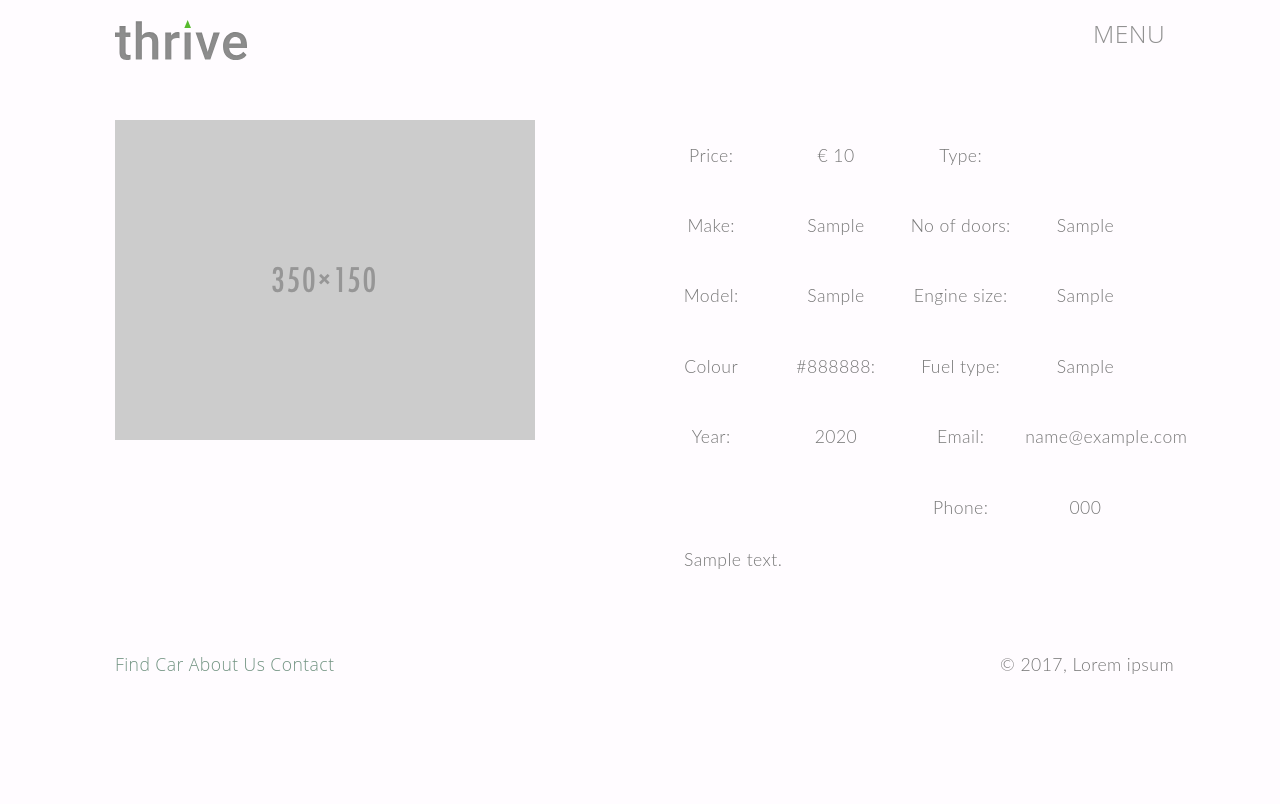
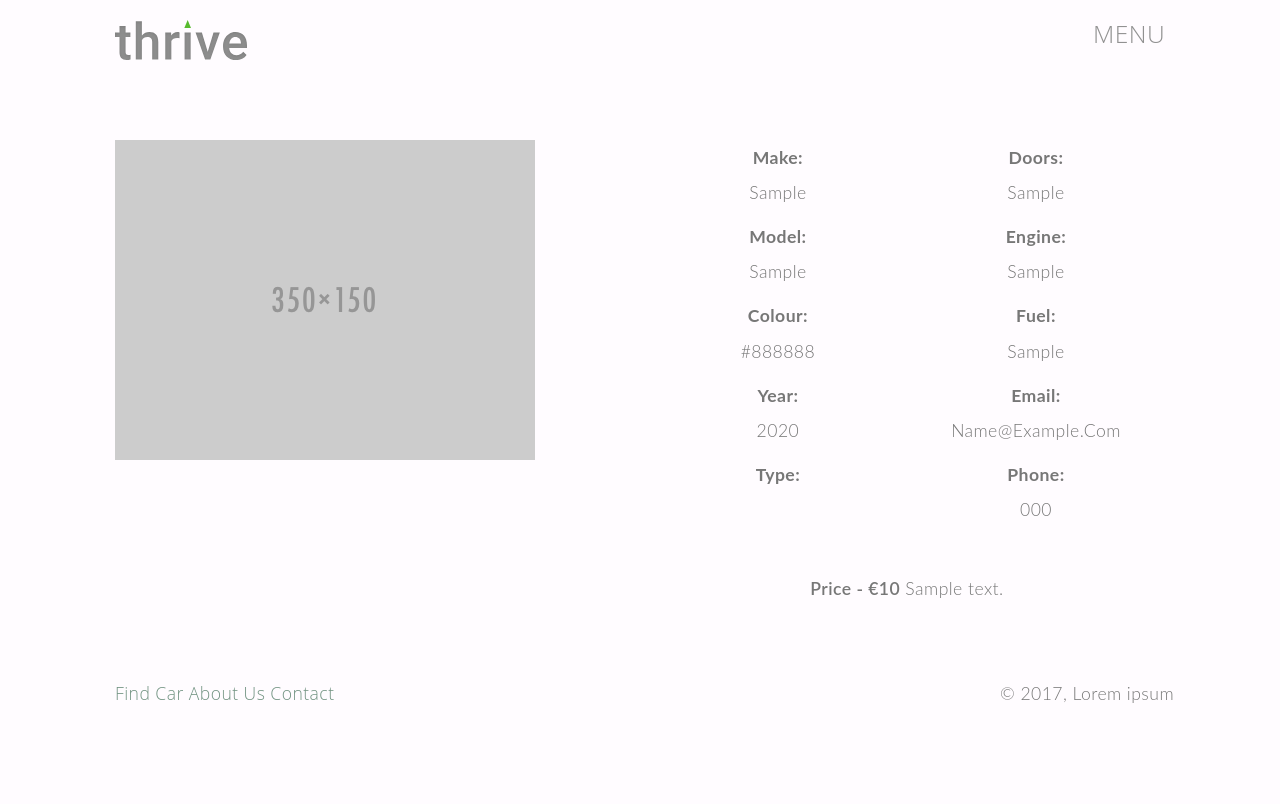
Before and after one commit to marcin-k/CarSales, a PHP site: page /app/product.php?id=1 in a window 1280 px wide. Before the commit the page ends 674 px from the top, so only its background shows below. Run offline with PHP 8.4, Linux system fonts and the light colour scheme; tables that the repository leaves empty or names only in its code hold one stand-in row (values such as "Sample post").

Commit message:
layout and style updated. DB_operations changed html sequence.

```diff
--- a/_/components/js/script.js
+++ b/_/components/js/script.js
@@ -25,4 +25,8 @@ $(document).ready(function () {
       }
 	})
 
+  // function showValue(newValue) {
+  // 	document.getElementById("rangeTxt").innerHTML=newValue;
+  // }
+
 });
--- a/_/components/sass/partials/_layout.scss
+++ b/_/components/sass/partials/_layout.scss
@@ -17,6 +17,8 @@ $susy: (
 
 .wrap {
   @include container;
+
+  position: relative;
 }
 
 // Header --------------------------------------------
@@ -115,7 +117,7 @@ body > header {
 
 main {
   @include container;
-  // padding-top: $header-height / 6;
+  padding-top: $header-height / 6;
   margin-bottom: gutter();
 }
 
--- a/_/components/sass/style.scss
+++ b/_/components/sass/style.scss
@@ -162,7 +162,7 @@ textarea,
 label,
 button {
   border: 0;
-  color: $font-color-primary;
+  // color: $font-color-primary;
   display: block;
   margin: gutter() * 4;
   outline: 0;
@@ -183,17 +183,31 @@ button {
   label,
   button {
     border: 0;
-    color: $font-color-primary;
+    // color: $font-color-primary;
     display: inline-block;
     margin: gutter();
     padding: .5em;
     width: 25% - gutter() * 4;
   }
 }
+label{
+  padding-left: 0em;
+}
 
 ul,
 ol {
   padding: 0 0 2em;
+}
+
+dl {
+    text-transform: capitalize;
+  dt {
+      font-weight: bold;
+  }
+
+  dd {
+    margin: 0 0 .5em;
+  }
 }
 
 form {
--- a/_/css/style.css
+++ b/_/css/style.css
@@ -2873,14 +2873,15 @@ th {
 .wrap {
   max-width: 1068px;
   margin-left: auto;
-  margin-right: auto; }
+  margin-right: auto;
+  position: relative; }
   /* line 12, ../../../../../../../Users/hoots/.rvm/gems/ruby-2.3.0/gems/susy-2.2.12/sass/susy/output/support/_clearfix.scss */
   .wrap:after {
     content: " ";
     display: block;
     clear: both; }
 
-/* line 24, ../components/sass/partials/_layout.scss */
+/* line 26, ../components/sass/partials/_layout.scss */
 body > header {
   left: 0;
   padding-bottom: 20px;
@@ -2888,7 +2889,7 @@ body > header {
   right: 0;
   top: 0;
   z-index: 100; }
-  /* line 33, ../components/sass/partials/_layout.scss */
+  /* line 35, ../components/sass/partials/_layout.scss */
   body > header .logo,
   body > header .menu {
     width: 48.33333%;
@@ -2897,11 +2898,11 @@ body > header {
     margin-right: 0.83333%;
     height: 40px;
     position: relative; }
-    /* line 39, ../components/sass/partials/_layout.scss */
+    /* line 41, ../components/sass/partials/_layout.scss */
     body > header .logo img,
     body > header .menu img {
       height: 40px; }
-  /* line 44, ../components/sass/partials/_layout.scss */
+  /* line 46, ../components/sass/partials/_layout.scss */
   body > header .logo {
     -webkit-backface-visibility: hidden;
     opacity: 1;
@@ -2909,17 +2910,17 @@ body > header {
     -webkit-transform-style: preserve-3d;
     transition: all .3s ease;
     z-index: 120; }
-  /* line 53, ../components/sass/partials/_layout.scss */
+  /* line 55, ../components/sass/partials/_layout.scss */
   body > header .menu {
     float: right;
     text-align: right;
     z-index: 120; }
-  /* line 59, ../components/sass/partials/_layout.scss */
+  /* line 61, ../components/sass/partials/_layout.scss */
   body > header .menu img {
     float: right;
     padding-bottom: 12px;
     padding-top: 12px; }
-  /* line 65, ../components/sass/partials/_layout.scss */
+  /* line 67, ../components/sass/partials/_layout.scss */
   body > header nav {
     -webkit-backface-visibility: hidden;
     left: 0px;
@@ -2930,7 +2931,7 @@ body > header {
     top: 0;
     -webkit-transform-style: preserve-3d;
     z-index: 115; }
-    /* line 76, ../components/sass/partials/_layout.scss */
+    /* line 78, ../components/sass/partials/_layout.scss */
     body > header nav ul {
       -webkit-backface-visibility: hidden;
       opacity: 0;
@@ -2939,32 +2940,33 @@ body > header {
       transform: translateX(-20px);
       -webkit-transform-style: preserve-3d;
       transition: all .4s ease-in-out; }
-      /* line 85, ../components/sass/partials/_layout.scss */
+      /* line 87, ../components/sass/partials/_layout.scss */
       body > header nav ul li {
         display: inline-block;
         list-style: none;
         margin: 0.41667%;
         text-align: center; }
-        /* line 90, ../components/sass/partials/_layout.scss */
+        /* line 92, ../components/sass/partials/_layout.scss */
         body > header nav ul li a {
           display: block; }
-  /* line 98, ../components/sass/partials/_layout.scss */
+  /* line 100, ../components/sass/partials/_layout.scss */
   body > header.open nav {
     left: 0; }
-    /* line 102, ../components/sass/partials/_layout.scss */
+    /* line 104, ../components/sass/partials/_layout.scss */
     body > header.open nav ul {
       opacity: 1;
       transform: translateX(0); }
-  /* line 107, ../components/sass/partials/_layout.scss */
+  /* line 109, ../components/sass/partials/_layout.scss */
   body > header.open .logo {
     opacity: 0;
     z-index: 100; }
 
-/* line 116, ../components/sass/partials/_layout.scss */
+/* line 118, ../components/sass/partials/_layout.scss */
 main {
   max-width: 1068px;
   margin-left: auto;
   margin-right: auto;
+  padding-top: 20px;
   margin-bottom: 0.83333%; }
   /* line 12, ../../../../../../../Users/hoots/.rvm/gems/ruby-2.3.0/gems/susy-2.2.12/sass/susy/output/support/_clearfix.scss */
   main:after {
@@ -2972,7 +2974,7 @@ main {
     display: block;
     clear: both; }
 
-/* line 122, ../components/sass/partials/_layout.scss */
+/* line 124, ../components/sass/partials/_layout.scss */
 #hero {
   padding-top: 60px;
   background-image: url(../../app/img/hero_img.jpg);
@@ -2983,7 +2985,7 @@ main {
   position: relative;
   height: 100vh;
   max-width: 100vw; }
-  /* line 131, ../components/sass/partials/_layout.scss */
+  /* line 133, ../components/sass/partials/_layout.scss */
   #hero .callout {
     max-width: 1068px;
     margin-left: auto;
@@ -3002,50 +3004,50 @@ main {
       display: block;
       clear: both; }
 
-/* line 144, ../components/sass/partials/_layout.scss */
+/* line 146, ../components/sass/partials/_layout.scss */
 section {
   padding-top: 40px; }
-  /* line 147, ../components/sass/partials/_layout.scss */
+  /* line 149, ../components/sass/partials/_layout.scss */
   section form {
     margin: 3.33333%;
     padding: 3.33333%; }
-    /* line 150, ../components/sass/partials/_layout.scss */
+    /* line 152, ../components/sass/partials/_layout.scss */
     section form.feature {
       margin: 0;
       padding-right: 0; }
-      /* line 153, ../components/sass/partials/_layout.scss */
+      /* line 155, ../components/sass/partials/_layout.scss */
       section form.feature input:first-child {
         margin-top: 0;
         margin-right: 0; }
-  /* line 160, ../components/sass/partials/_layout.scss */
+  /* line 162, ../components/sass/partials/_layout.scss */
   section form.refine {
     margin: 0;
     padding: 0; }
 
-/* line 166, ../components/sass/partials/_layout.scss */
+/* line 168, ../components/sass/partials/_layout.scss */
 article {
   padding-top: 40px; }
-  /* line 168, ../components/sass/partials/_layout.scss */
+  /* line 170, ../components/sass/partials/_layout.scss */
   article header {
     margin: 0 auto;
     width: 81.66667%; }
-    /* line 171, ../components/sass/partials/_layout.scss */
+    /* line 173, ../components/sass/partials/_layout.scss */
     article header ul {
       margin-top: 2em; }
 
-/* line 177, ../components/sass/partials/_layout.scss */
+/* line 179, ../components/sass/partials/_layout.scss */
 .gallery {
   padding: 0; }
-  /* line 182, ../components/sass/partials/_layout.scss */
+  /* line 184, ../components/sass/partials/_layout.scss */
   .gallery ul {
     padding: 0 !important;
     margin: 0 !important; }
-    /* line 185, ../components/sass/partials/_layout.scss */
+    /* line 187, ../components/sass/partials/_layout.scss */
     .gallery ul:after {
       content: " ";
       clear: both;
       display: block; }
-  /* line 191, ../components/sass/partials/_layout.scss */
+  /* line 193, ../components/sass/partials/_layout.scss */
   .gallery li {
     width: 48.33333%;
     float: left;
@@ -3061,36 +3063,36 @@ article {
       margin-left: 50.83333%;
       margin-right: -100%;
       clear: none; }
-  /* line 215, ../components/sass/partials/_layout.scss */
+  /* line 217, ../components/sass/partials/_layout.scss */
   .gallery p {
     margin-left: 2em; }
 
-/* line 220, ../components/sass/partials/_layout.scss */
+/* line 222, ../components/sass/partials/_layout.scss */
 .statistics li {
   margin: 1em 0; }
 
-/* line 224, ../components/sass/partials/_layout.scss */
+/* line 226, ../components/sass/partials/_layout.scss */
 .large {
   width: 65%;
   float: left;
   margin-left: 0.83333%;
   margin-right: 0.83333%; }
 
-/* line 228, ../components/sass/partials/_layout.scss */
+/* line 230, ../components/sass/partials/_layout.scss */
 .equal {
   width: 48.33333%;
   float: left;
   margin-left: 0.83333%;
   margin-right: 0.83333%; }
 
-/* line 232, ../components/sass/partials/_layout.scss */
+/* line 234, ../components/sass/partials/_layout.scss */
 .small {
   width: 31.66667%;
   float: left;
   margin-left: 0.83333%;
   margin-right: 0.83333%; }
 
-/* line 236, ../components/sass/partials/_layout.scss */
+/* line 238, ../components/sass/partials/_layout.scss */
 .full {
   width: 98.33333%;
   float: left;
@@ -3098,27 +3100,27 @@ article {
   margin-right: 0.83333%;
   clear: both; }
 
-/* line 241, ../components/sass/partials/_layout.scss */
+/* line 243, ../components/sass/partials/_layout.scss */
 .left {
   text-align: left; }
 
-/* line 245, ../components/sass/partials/_layout.scss */
+/* line 247, ../components/sass/partials/_layout.scss */
 .right {
   text-align: right; }
 
-/* line 249, ../components/sass/partials/_layout.scss */
+/* line 251, ../components/sass/partials/_layout.scss */
 .center {
   text-align: center; }
 
-/* line 253, ../components/sass/partials/_layout.scss */
+/* line 255, ../components/sass/partials/_layout.scss */
 .clear {
   clear: both; }
 
-/* line 257, ../components/sass/partials/_layout.scss */
+/* line 259, ../components/sass/partials/_layout.scss */
 img {
   max-width: 100%; }
 
-/* line 263, ../components/sass/partials/_layout.scss */
+/* line 265, ../components/sass/partials/_layout.scss */
 body > footer {
   max-width: 1068px;
   margin-left: auto;
@@ -3130,10 +3132,10 @@ body > footer {
     content: " ";
     display: block;
     clear: both; }
-  /* line 267, ../components/sass/partials/_layout.scss */
+  /* line 269, ../components/sass/partials/_layout.scss */
   body > footer ul {
     padding: 0; }
-  /* line 271, ../components/sass/partials/_layout.scss */
+  /* line 273, ../components/sass/partials/_layout.scss */
   body > footer hr {
     width: 98.33333%;
     float: left;
@@ -3141,16 +3143,16 @@ body > footer {
     margin-right: 0.83333%;
     border: none;
     border-top: 1px solid #777; }
-  /* line 277, ../components/sass/partials/_layout.scss */
+  /* line 279, ../components/sass/partials/_layout.scss */
   body > footer nav {
     width: 48.33333%;
     float: left;
     margin-left: 0.83333%;
     margin-right: 0.83333%; }
-    /* line 279, ../components/sass/partials/_layout.scss */
+    /* line 281, ../components/sass/partials/_layout.scss */
     body > footer nav ul li {
       display: inline; }
-  /* line 286, ../components/sass/partials/_layout.scss */
+  /* line 288, ../components/sass/partials/_layout.scss */
   body > footer .madeby {
     width: 48.33333%;
     float: left;
@@ -3158,42 +3160,42 @@ body > footer {
     margin-right: 0.83333%;
     text-align: right; }
 
-/* line 294, ../components/sass/partials/_layout.scss */
+/* line 296, ../components/sass/partials/_layout.scss */
 #expanded {
   display: none; }
 
 @media (max-width: 1068px) {
-  /* line 301, ../components/sass/partials/_layout.scss */
+  /* line 303, ../components/sass/partials/_layout.scss */
   body > header, main, footer {
     padding-left: 3.33333%;
     padding-right: 3.33333%; } }
 @media (max-width: 680px) {
-  /* line 308, ../components/sass/partials/_layout.scss */
+  /* line 310, ../components/sass/partials/_layout.scss */
   .large, .equal, .small {
     width: 98.33333%;
     float: left;
     margin-left: 0.83333%;
     margin-right: 0.83333%; }
 
-  /* line 311, ../components/sass/partials/_layout.scss */
+  /* line 313, ../components/sass/partials/_layout.scss */
   body > header {
     padding-top: 15px;
     padding-bottom: 15px; }
-    /* line 314, ../components/sass/partials/_layout.scss */
+    /* line 316, ../components/sass/partials/_layout.scss */
     body > header .logo, body > header .menu {
       height: 48px; }
-      /* line 316, ../components/sass/partials/_layout.scss */
+      /* line 318, ../components/sass/partials/_layout.scss */
       body > header .logo img, body > header .logo svg, body > header .menu img, body > header .menu svg {
         height: 48px; }
 
-  /* line 322, ../components/sass/partials/_layout.scss */
+  /* line 324, ../components/sass/partials/_layout.scss */
   main {
     padding-top: 90px; }
 
-  /* line 326, ../components/sass/partials/_layout.scss */
+  /* line 328, ../components/sass/partials/_layout.scss */
   body > footer {
     margin-top: 30px; }
-    /* line 328, ../components/sass/partials/_layout.scss */
+    /* line 330, ../components/sass/partials/_layout.scss */
     body > footer span {
       display: none; } }
 /* line 11, ../components/sass/style.scss */
@@ -3377,7 +3379,6 @@ textarea,
 label,
 button {
   border: 0;
-  color: #777;
   display: block;
   margin: 3.33333%;
   outline: 0;
@@ -3400,48 +3401,61 @@ button {
 .refine label,
 .refine button {
   border: 0;
-  color: #777;
   display: inline-block;
   margin: 0.83333%;
   padding: .5em;
   width: 21.66667%; }
 
-/* line 194, ../components/sass/style.scss */
+/* line 193, ../components/sass/style.scss */
+label {
+  padding-left: 0em; }
+
+/* line 197, ../components/sass/style.scss */
 ul,
 ol {
   padding: 0 0 2em; }
 
-/* line 200, ../components/sass/style.scss */
+/* line 202, ../components/sass/style.scss */
+dl {
+  text-transform: capitalize; }
+  /* line 204, ../components/sass/style.scss */
+  dl dt {
+    font-weight: bold; }
+  /* line 208, ../components/sass/style.scss */
+  dl dd {
+    margin: 0 0 .5em; }
+
+/* line 214, ../components/sass/style.scss */
 form ul, form .cars ul {
   list-style-type: none; }
 
-/* line 205, ../components/sass/style.scss */
+/* line 219, ../components/sass/style.scss */
 .widget {
   border-radius: .2em;
   background: rgba(48, 48, 48, 0.95);
   color: #fefefe;
   border-radius: 0px 1px 8px 2px rgba(0, 0, 0, 0.3); }
 
-/* line 212, ../components/sass/style.scss */
+/* line 226, ../components/sass/style.scss */
 table {
   width: 100%; }
-  /* line 216, ../components/sass/style.scss */
+  /* line 230, ../components/sass/style.scss */
   table tbody tr {
     border-bottom: solid 1px _palette(border); }
-  /* line 221, ../components/sass/style.scss */
+  /* line 235, ../components/sass/style.scss */
   table td,
   table th {
     padding: .5em 1em; }
-  /* line 226, ../components/sass/style.scss */
+  /* line 240, ../components/sass/style.scss */
   table th {
     font-weight: 400;
     text-align: left; }
-  /* line 231, ../components/sass/style.scss */
+  /* line 245, ../components/sass/style.scss */
   table thead {
     background: #fffcff;
     color: #777; }
 
-/* line 244, ../components/sass/style.scss */
+/* line 258, ../components/sass/style.scss */
 audio,
 canvas,
 progress,
@@ -3449,7 +3463,7 @@ video {
   height: auto;
   width: 100%; }
 
-/* line 252, ../components/sass/style.scss */
+/* line 266, ../components/sass/style.scss */
 #expand {
   color: #739483;
   cursor: pointer; }
--- a/app/db_operations.php
+++ b/app/db_operations.php
@@ -138,26 +138,31 @@ function getTopThree(){
             while ($row = mysqli_fetch_assoc($result)) {
 
             //-------Right panels of Product page ----------------------
-                echo "<ul class=\"statistics equal center\">
+                echo "<dl class=\"statistics equal center\">
 
-	                     <li>Price:</li><li> € $row[price]</li>
-	                     <li>Make:</li><li> $row[manufacturer]</li>
-	                     <li>Model:</li><li>$row[model]</li>
-	                     <li>Colour</li><li> $row[colour]:</li>
-	                     <li>Year:</li><li> $row[year]</li>
-		                  </ul>
+	                     <dt>Make:</dt><dd> $row[manufacturer]</dd>
+	                     <dt>Model:</dt><dd>$row[model]</dd>
+	                     <dt>Colour:</dt><dd> $row[colour]</dd>
+	                     <dt>Year:</dt><dd> $row[year]</dd>
+                       <dt>Type:</dt><dd> $row[type]</dd>
+		                  </dl>
 
-                      <ul class=\"statistics equal center\">
-                         <li>Type:</li><li> $row[type]</li>
-	                     <li>No of doors:</li><li> $row[doors]</li>
-	                     <li>Engine size:</li><li> $row[cc]</li>
-	                     <li>Fuel type:</li><li> $row[fuel]</li>
-	                     <li>Email:</li><li> $row[email]</li>
-	                     <li>Phone:</li><li> $row[phone]</li>
+                      <dl class=\"statistics equal center\">
+	                     <dt>Doors:</dt><dd> $row[doors]</dd>
+	                     <dt>Engine:</dt><dd> $row[cc]</dd>
+	                     <dt>Fuel:</dt><dd> $row[fuel]</dd>
+	                     <dt>Email:</dt><dd> $row[email]</dd>
+	                     <dt>Phone:</dt><dd> $row[phone]</dd>
 
-                      </ul>";
+                      </dl>";
             //------------------------------------------------------------
-            echo "<article><p>".$row['description']."</p></article>";
+            echo "
+            <article class=\"center\">
+              <p>
+                <strong>Price - €$row[price]</strong>
+                ".$row['description']."
+              </p>
+            </article>";
             }
         }
     }
--- a/app/product.php
+++ b/app/product.php
@@ -9,7 +9,7 @@
 <!--GET HEADER-->
 
 <!--MAIN START-->
-<main class="gallery">
+<main>
 
         <?php
         echo "<section class=\"equal\">";
```
Also changed, not shown: app/index.php (+8 -2 lines).
